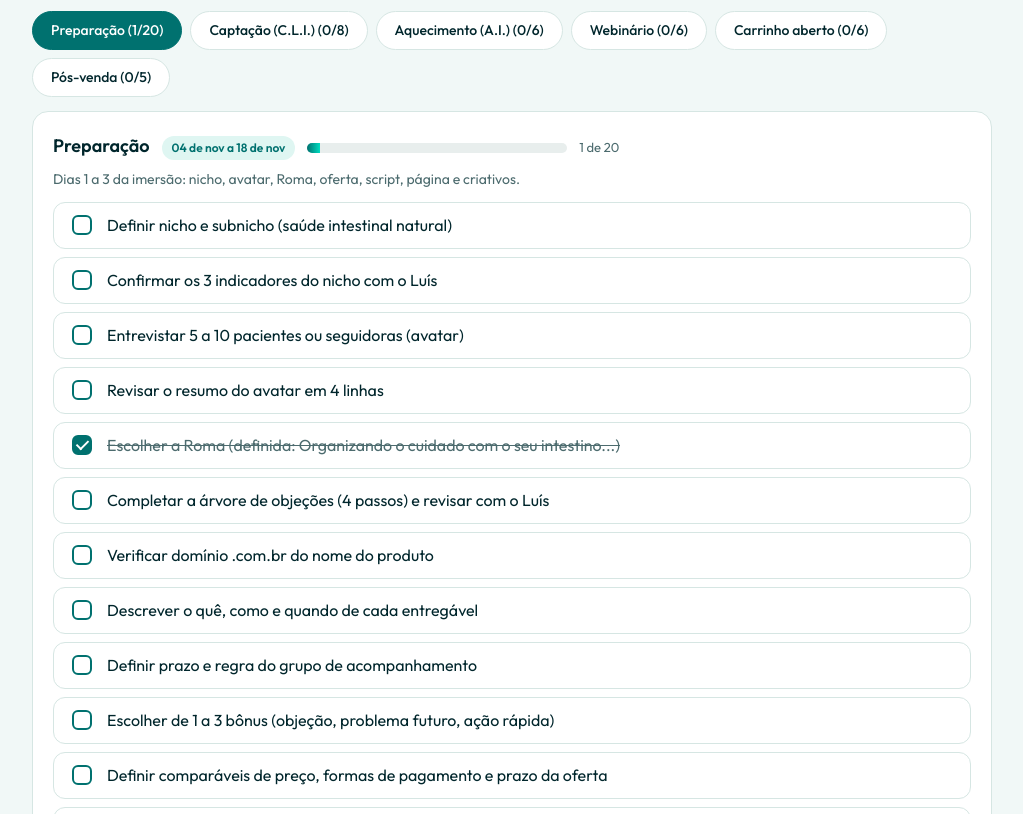
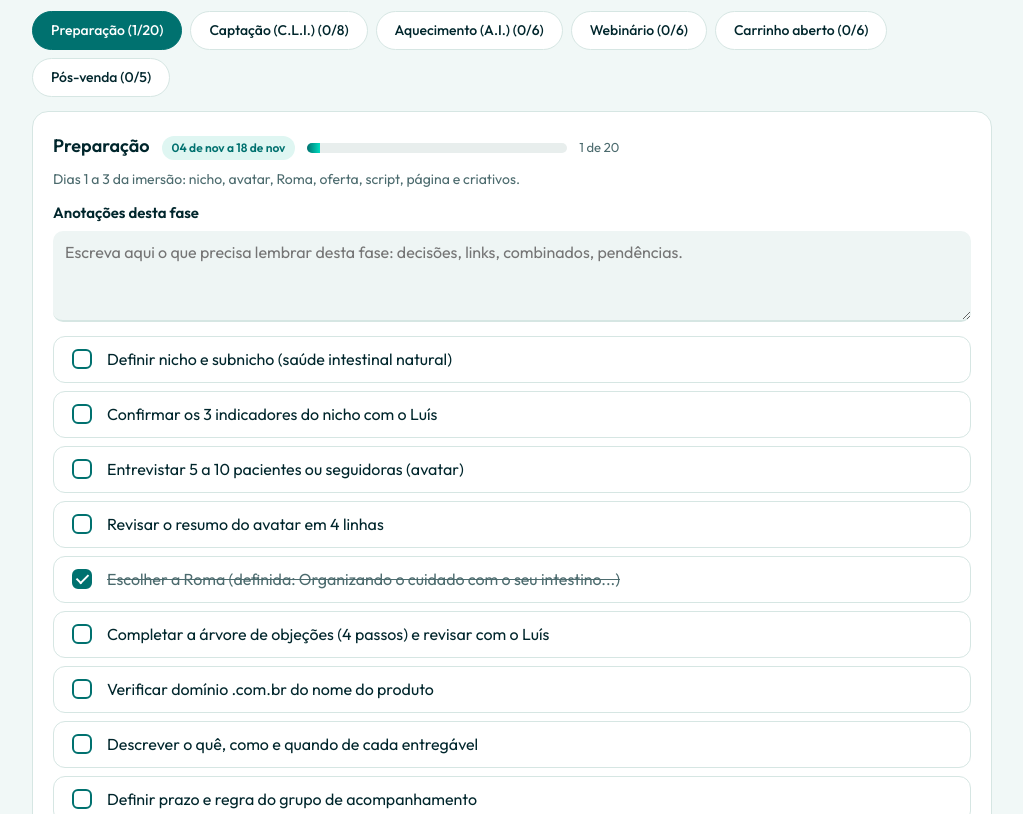
Before and after one commit to novvasaudeintegrativa-cmyk/clinicacorpoterra, a plain HTML site: page Dashboard-Lancamentosemente.html in a window 1280 px wide. Shown: the part 1111-1925 px from the top of the page, without its empty margins (252-1275 px from the left). Drawn offline with Linux system fonts and the light colour scheme.

Commit message:
Dashboard Lançamento Semente: anotações por fase (salvas no navegador)
Co-Authored-By: Claude Sonnet 5.5 <noreply@anthropic.com>

```diff
--- a/Dashboard-Lancamentosemente.html
+++ b/Dashboard-Lancamentosemente.html
@@ -169,6 +169,12 @@ table.t { width: 100%; border-collapse: collapse; min-width: 640px; }
 .form input:focus{outline:0;border-bottom-color:var(--brand);background:#fff}
 @media (prefers-color-scheme:dark){:root:not([data-theme="light"]) .form input{background:#0d4a4f;color:var(--ink)}}
 .mm{font-size:13px;color:var(--muted)}
+.nota{margin:0 0 14px;display:flex;flex-direction:column;gap:6px}
+.nota-h{display:flex;justify-content:space-between;align-items:baseline;gap:10px}
+.nota-h h4{margin:0;font-size:15px;font-weight:600}
+.nota textarea{width:100%;min-height:84px;resize:vertical;border-radius:10px;border:0;border-bottom:2px solid var(--line);background:#eef5f4;padding:10px 12px;font:inherit;color:var(--ink);line-height:1.45}
+.nota textarea:focus{outline:0;border-bottom-color:var(--brand);background:#fff}
+@media (prefers-color-scheme:dark){:root:not([data-theme="light"]) .nota textarea{background:#0d4a4f;color:var(--ink)}}
 .btn-r{margin-left:auto}
 @media(max-width:1100px){.tl2{grid-template-columns:repeat(3,1fr)}.form{grid-template-columns:1fr 1fr}}
 @media(max-width:900px){.tl2{grid-template-columns:1fr 1fr}.hero h2{font-size:21px}.big{font-size:34px}}
@@ -218,7 +224,7 @@ table.t { width: 100%; border-collapse: collapse; min-width: 640px; }
     <section id="tarefas" class="bloco">
       <header><span class="eyebrow">Passo a passo</span><h2>Tarefas por fase</h2></header>
       <div class="tabs2" id="tabs" role="tablist"></div>
-      <div class="cd"><div class="ph-head"><h3 id="ph-nome"></h3><span class="pl" id="ph-data"></span><div class="pb"><i id="ph-b"></i></div><span class="mm" id="ph-n"></span></div><p class="mu sm" id="ph-d" style="margin:6px 0 12px"></p><div class="tasks" id="tasks"></div></div>
+      <div class="cd"><div class="ph-head"><h3 id="ph-nome"></h3><span class="pl" id="ph-data"></span><div class="pb"><i id="ph-b"></i></div><span class="mm" id="ph-n"></span></div><p class="mu sm" id="ph-d" style="margin:6px 0 12px"></p><div class="nota"><div class="nota-h"><h4>Anotações desta fase</h4><span class="mm" id="nota-st"></span></div><textarea id="nota" rows="3" maxlength="4000" placeholder="Escreva aqui o que precisa lembrar desta fase: decisões, links, combinados, pendências." aria-label="Anotações desta fase"></textarea></div><div class="tasks" id="tasks"></div></div>
     </section>
 
     <section id="metricas" class="bloco">
@@ -248,7 +254,7 @@ table.t { width: 100%; border-collapse: collapse; min-width: 640px; }
 (function () {
   var KEY = 'semente-dash-v1', S = {};
   try { S = JSON.parse(localStorage.getItem(KEY) || '{}'); } catch (e) {}
-  S.t = S.t || {}; S.m = S.m || {}; S.p = S.p || {};
+  S.t = S.t || {}; S.m = S.m || {}; S.p = S.p || {}; S.n = S.n || {};
   function save() { try { localStorage.setItem(KEY, JSON.stringify(S)); } catch (e) {} }
   var $ = function (s) { return document.querySelector(s); };
   function el(tag, cls, txt) { var e = document.createElement(tag); if (cls) e.className = cls; if (txt != null) e.textContent = txt; return e; }
@@ -296,7 +302,7 @@ table.t { width: 100%; border-collapse: collapse; min-width: 640px; }
   function renderTabs() {
     var tb = $('#tabs'); tb.replaceChildren();
     PH.forEach(function (p) {
-      var n = p.list.filter(done).length, b = el('button', 'chip', p.nome.replace(/^Fase \d · /, '') + ' (' + n + '/' + p.list.length + ')');
+      var n = p.list.filter(done).length, b = el('button', 'chip', p.nome.replace(/^Fase \d · /, '') + ' (' + n + '/' + p.list.length + ')' + (S.n[p.id] ? ' · nota' : ''));
       b.type = 'button'; b.setAttribute('aria-pressed', p.id === cur ? 'true' : 'false');
       b.onclick = function () { cur = p.id; S.cur = cur; save(); render(); }; tb.append(b);
     });
@@ -306,6 +312,7 @@ table.t { width: 100%; border-collapse: collapse; min-width: 640px; }
     $('#ph-nome').textContent = p.nome; $('#ph-d').textContent = p.desc;
     $('#ph-data').textContent = D ? (p.ini === p.fim ? fd(add(D, p.ini)) : fd(add(D, p.ini)) + ' a ' + fd(add(D, p.fim))) : 'defina a data';
     var n = p.list.filter(done).length; $('#ph-n').textContent = n + ' de ' + p.list.length; $('#ph-b').style.width = (n / p.list.length * 100) + '%';
+    var nt = $('#nota'); nt.value = S.n[cur] || ''; $('#nota-st').textContent = S.n[cur] ? 'Anotação salva' : '';
     var box = $('#tasks'); box.replaceChildren();
     p.list.forEach(function (o) {
       var lb = el('label', 'task'), cb = document.createElement('input'); cb.type = 'checkbox'; cb.checked = done(o);
@@ -368,8 +375,14 @@ table.t { width: 100%; border-collapse: collapse; min-width: 640px; }
   if (S.dt) $('#dt').value = S.dt;
   var map = { inv: '#m-inv', ins: '#m-ins', pre: '#m-pre', ven: '#m-ven', pc: '#m-pc', kit: '#m-kit', pk: '#m-pk', ref: '#m-ref' };
   Object.keys(map).forEach(function (k) { if (S.m[k] !== undefined && S.m[k] !== '') $(map[k]).value = S.m[k]; $(map[k]).addEventListener('input', renderMetrics); });
+  var tNota;
+  $('#nota').addEventListener('input', function () {
+    var v = $('#nota').value, id = cur; if (v.trim()) S.n[id] = v; else delete S.n[id];
+    save(); $('#nota-st').textContent = v.trim() ? 'Anotação salva' : '';
+    clearTimeout(tNota); tNota = setTimeout(renderTabs, 400);
+  });
   $('#dt').addEventListener('change', function () { S.dt = $('#dt').value; save(); render(); });
-  $('#reset').addEventListener('click', function () { if (confirm('Apagar todo o progresso e as métricas salvos neste navegador?')) { try { localStorage.removeItem(KEY); } catch (e) {} location.reload(); } });
+  $('#reset').addEventListener('click', function () { if (confirm('Apagar todo o progresso, as métricas e as anotações salvos neste navegador?')) { try { localStorage.removeItem(KEY); } catch (e) {} location.reload(); } });
   render(); renderMetrics(); renderPend();
   var links = [].slice.call(document.querySelectorAll('.nv')), io = new IntersectionObserver(function (es) { es.forEach(function (e) { if (e.isIntersecting) links.forEach(function (l) { l.classList.toggle('on', l.getAttribute('href') === '#' + e.target.id); }); }); }, { rootMargin: '-30% 0px -60% 0px' });
   document.querySelectorAll('section[id]').forEach(function (s) { io.observe(s); });
```
